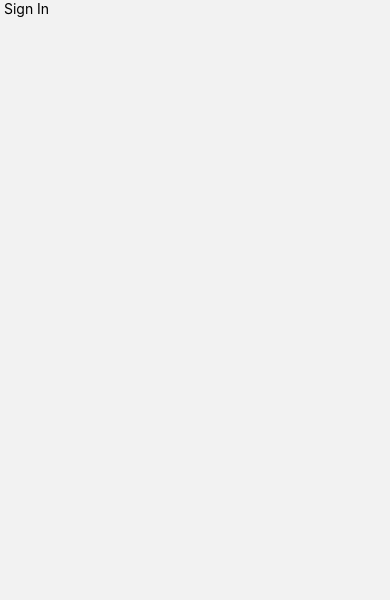
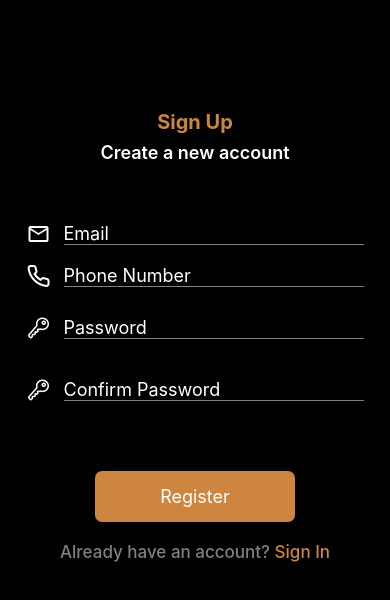
Before and after one commit to PrithirajTalukder/AutoMedic, a React Native app: screen /SignUp in a window 390 px wide. Shown: the top 600 px of the page. Built offline with nearby package versions, Linux system fonts and the light colour scheme.

Commit message:
Add Signup

```diff
--- a/Screen/SignUp.js
+++ b/Screen/SignUp.js
@@ -1,13 +1,155 @@
-import {Text, View} from "react-native";
+import { Text, View, StyleSheet, SafeAreaView, KeyboardAvoidingView, TextInput, Pressable } from "react-native";
+import { MaterialCommunityIcons } from "@expo/vector-icons";
+import { Ionicons } from "@expo/vector-icons";
+import { Feather } from '@expo/vector-icons';
+import { useNavigation } from "@react-navigation/native";
+import { useState } from "react";
 import * as React from "react";
 
 
-export default function SignUp(){
-    return (
 
-        <View >
-            <Text> Sign In</Text>
-        </View>
+export default function SignUp() {
+
+    const [email, setEmail] = useState("");
+    const [password, setPassword] = useState("");
+    const [phone, setPhone] = useState("");
+    const navigation = useNavigation();
+
+        return (
+
+            <SafeAreaView style={{
+                flex: 1,
+                backgroundColor: "black",
+                alignItems: "center",
+                padding: 10,
+            }}>
+                <KeyboardAvoidingView>
+                    <View style={{
+                        justifyContent: "center",
+                        alignItems: "center",
+                        marginTop: 100,
+                    }}>
+                        <Text style={{ fontSize: 20, color: "peru", fontWeight: "bold" }}>
+                            Sign Up
+                        </Text>
+
+                        <Text style={{ fontSize: 18, marginTop: 8, fontWeight: "600", color: "white" }}>
+                            Create a new account
+                        </Text>
+                    </View>
+
+                    <View style={{ marginTop: 50 }}>
+                        <View style={{ flexDirection: "row", alignItems: "center" }}>
+                            <MaterialCommunityIcons
+                                name="email-outline"
+                                size={24}
+                                color="white"
+                            />
+
+                            <TextInput
+                                placeholder="Email"
+                                value={email}
+                                onChangeText={(text) => setEmail(text)}
+                                placeholderTextColor="white"
+                                style={{
+                                    fontSize: 18,
+                                    borderBottomWidth: 1,
+                                    borderBottomColor: "gray",
+                                    marginLeft: 13,
+                                    width: 300,
+                                    marginVertical: 10,
+                                }}
+                            />
+                        </View>
+
+                        <View style={{ flexDirection: "row", alignItems: "center" }}>
+                            <Feather name="phone" size={24} color="white" />
+                            <TextInput
+                                value={phone}
+                                onChangeText={(text) => setPhone(text)}
+                                placeholder="Phone Number"
+                                placeholderTextColor="white"
+                                style={{
+                                    fontSize: 18,
+                                    borderBottomWidth: 1,
+                                    borderBottomColor: "gray",
+                                    marginLeft: 13,
+                                    width: 300,
+                                    marginVertical: 10,
+                                }}
+                            />
+                        </View>
+
+                        <View style={{ flexDirection: "row", alignItems: "center" }}>
+                            <Ionicons name="key-outline" size={24} color="white" />
+                            <TextInput
+                                value={password}
+                                onChangeText={(text) => setPassword(text)}
+                                secureTextEntry={true}
+                                placeholder="Password"
+                                placeholderTextColor="white"
+                                style={{
+                                    fontSize: 18,
+                                    borderBottomWidth: 1,
+                                    borderBottomColor: "gray",
+                                    marginLeft: 13,
+                                    width: 300,
+                                    marginVertical: 20,
+                                }}
+                            />
+                        </View>
+
+                        <View style={{ flexDirection: "row", alignItems: "center" }}>
+                            <Ionicons name="key-outline" size={24} color="white" />
+                            <TextInput
+                                value={password}
+                                onChangeText={(text) => setPassword(text)}
+                                secureTextEntry={true}
+                                placeholder="Confirm Password"
+                                placeholderTextColor="white"
+                                style={{
+                                    fontSize: 18,
+                                    borderBottomWidth: 1,
+                                    borderBottomColor: "gray",
+                                    marginLeft: 13,
+                                    width: 300,
+                                    marginVertical: 20,
+                                }}
+                            />
+                        </View>
+
+                        <Pressable
+                            style={{
+                                width: 200,
+                                backgroundColor: "peru",
+                                padding: 15,
+                                borderRadius: 7,
+                                marginTop: 50,
+                                marginLeft: "auto",
+                                marginRight: "auto",
+                            }}
+                        >
+                            <Text style={{ fontSize: 18, textAlign: "center", color: "white" }}>
+                                Register
+                            </Text>
+                        </Pressable>
+
+                        <Pressable onPress={() => navigation.goBack("Signin")} style={{ marginTop: 20 }}>
+                            <Text
+                                style={{
+                                    textAlign: "center",
+                                    fontSize: 17,
+                                    color: "gray",
+                                    fontWeight: "500",
+                                }}
+                            >
+                                Already have an account? <Text style={{ color: 'peru' }}>Sign In</Text>
+                            </Text>
+                        </Pressable>
+                    </View>
+                </KeyboardAvoidingView>
+            </SafeAreaView >
+
 
         );
-};
+    };
```
